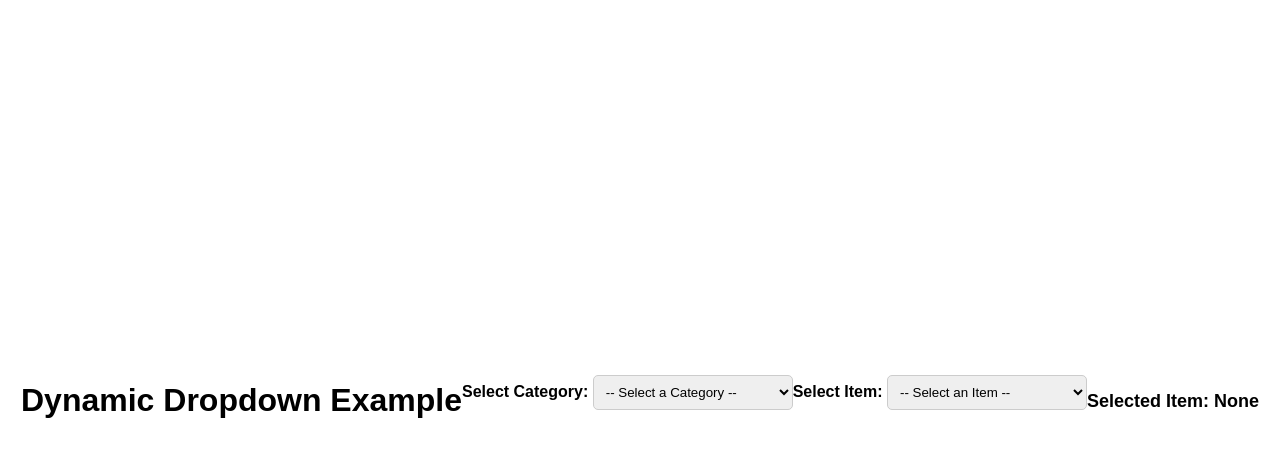
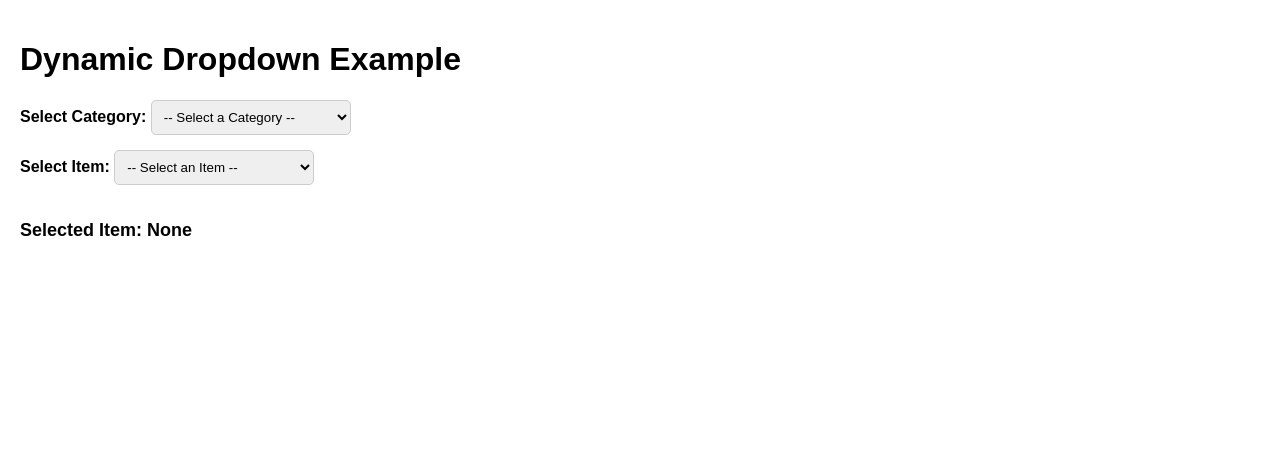
Before and after one commit to sreeja2014/dropDown, a plain HTML site: page index.html in a window 1280 px wide. Drawn offline with Linux system fonts and the light colour scheme.

Commit message:
Update index.html

```diff
--- a/index.html
+++ b/index.html
@@ -8,15 +8,13 @@
     body {
       font-family: Papyrus, fantasy;
       display: flex;
-      justify-content: center;
-      align-items: center;
-      height: 100vh;
-      margin: 0;
+      flex-direction: column;
+      align-items: flex-start;
+      margin: 20px;
       background-image: url("background.png");
       background-size: cover;
-      background-position: centre;
+      background-position: center;
       background-repeat: no-repeat;
-      position: relative
     }
     .form-group {
       margin-bottom: 15px;
```
